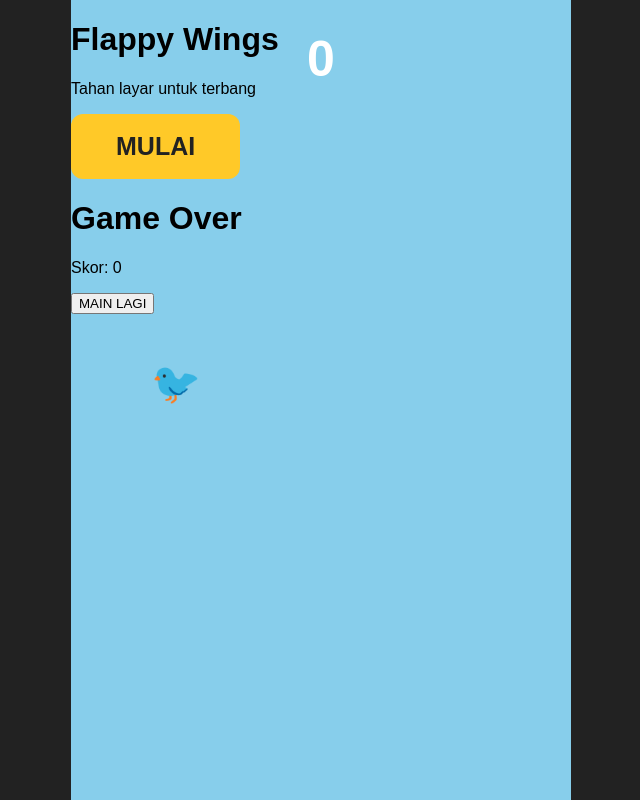
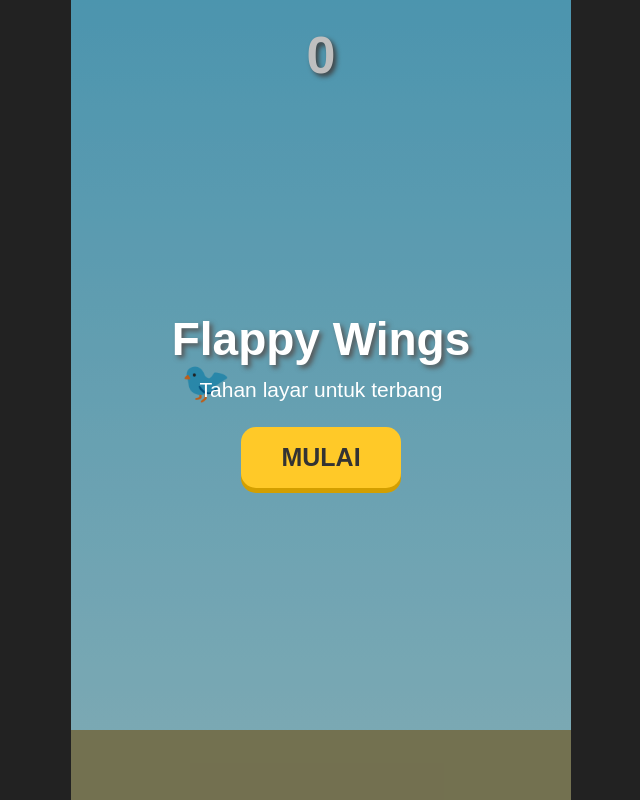
Before and after one commit to sepeleeee35-arch/FlappyWings, a plain HTML site: page index.html in a window 1280 px wide. Shown: the whole page, without its empty margins (319-959 px from the left). Drawn offline with Linux system fonts and the light colour scheme.

Commit message:
Update style.css

```diff
--- a/style.css
+++ b/style.css
@@ -1,5 +1,6 @@
 * {
     box-sizing: border-box;
+    -webkit-tap-highlight-color: transparent;
 }
 
 html,
@@ -8,106 +9,226 @@ body {
     padding: 0;
     width: 100%;
     height: 100%;
+    overflow: hidden;
 }
 
 body {
     background: #222;
+
     display: flex;
     justify-content: center;
     align-items: center;
+
     font-family: Arial, sans-serif;
 }
 
 #game {
     position: relative;
+
     width: 100vw;
     max-width: 500px;
+
     height: 100vh;
     max-height: 900px;
+
     overflow: hidden;
 
-    background: skyblue;
+    background: linear-gradient(
+        #65c6e8 0%,
+        #a9e3f0 100%
+    );
+
+    touch-action: none;
 }
+
+/* SCORE */
 
 #score {
     position: absolute;
-    top: 30px;
+
+    top: 25px;
     left: 0;
+
     width: 100%;
 
     text-align: center;
 
-    font-size: 50px;
+    font-size: 52px;
     font-weight: bold;
+
     color: white;
 
-    z-index: 10;
+    text-shadow:
+        3px 3px 5px #555;
+
+    z-index: 200;
 }
+
+/* BIRD */
 
 #bird {
     position: absolute;
 
-    left: 80px;
+    left: 22%;
+
     top: 45%;
+
+    width: 45px;
+    height: 45px;
 
     font-size: 40px;
 
-    z-index: 5;
+    line-height: 45px;
+
+    text-align: center;
+
+    z-index: 100;
+
+    pointer-events: none;
+
+    transform-origin: center;
 }
 
-#menu {
+/* START / GAME OVER */
+
+#startScreen,
+#gameOverScreen {
     position: absolute;
 
-    top: 0;
-    left: 0;
-
-    width: 100%;
-    height: 100%;
+    inset: 0;
 
     display: flex;
+
     flex-direction: column;
 
     justify-content: center;
     align-items: center;
 
+    text-align: center;
+
     background: rgba(0, 0, 0, 0.25);
 
     color: white;
 
-    z-index: 100;
+    z-index: 1000;
 }
 
-#menu h1 {
-    font-size: 45px;
-    margin: 0 0 10px;
+#gameOverScreen {
+    display: none;
 }
 
-#menu p {
-    font-size: 20px;
+h1 {
+    margin: 0 0 12px;
+
+    font-size: 46px;
+
+    text-shadow:
+        3px 3px 5px #555;
 }
 
-#startButton {
-    display: block;
+p {
+    margin: 0 0 25px;
 
-    padding: 18px 45px;
+    font-size: 21px;
+}
 
+/* BUTTON */
+
+button {
     border: none;
-    border-radius: 12px;
+
+    padding: 16px 40px;
+
+    border-radius: 15px;
 
     background: #ffc928;
 
-    color: #222;
+    color: #333;
 
     font-size: 25px;
+
     font-weight: bold;
 
+    box-shadow:
+        0 5px 0 #d39f00;
+
     cursor: pointer;
-
-    z-index: 101;
 
     touch-action: manipulation;
 }
 
-#startButton:active {
-    transform: scale(0.95);
+button:active {
+    transform: translateY(4px);
+
+    box-shadow:
+        0 1px 0 #d39f00;
 }
+
+/* PIPES */
+
+.pipe {
+    position: absolute;
+
+    width: 70px;
+
+    background: linear-gradient(
+        90deg,
+        #348b3a,
+        #65b86b,
+        #28702e
+    );
+
+    border: 3px solid #24652a;
+
+    z-index: 50;
+}
+
+/* PIPE CAPS */
+
+.pipe::after {
+    content: "";
+
+    position: absolute;
+
+    left: -7px;
+
+    width: 78px;
+
+    height: 25px;
+
+    background: #4fa856;
+
+    border: 3px solid #24652a;
+}
+
+/* TOP CAP */
+
+.pipe.top::after {
+    bottom: -28px;
+}
+
+/* BOTTOM CAP */
+
+.pipe.bottom::after {
+    top: -28px;
+}
+
+/* GROUND */
+
+#game::after {
+    content: "";
+
+    position: absolute;
+
+    left: 0;
+    bottom: 0;
+
+    width: 100%;
+    height: 70px;
+
+    background: #99966b;
+
+    z-index: 150;
+
+    pointer-events: none;
+}
```
